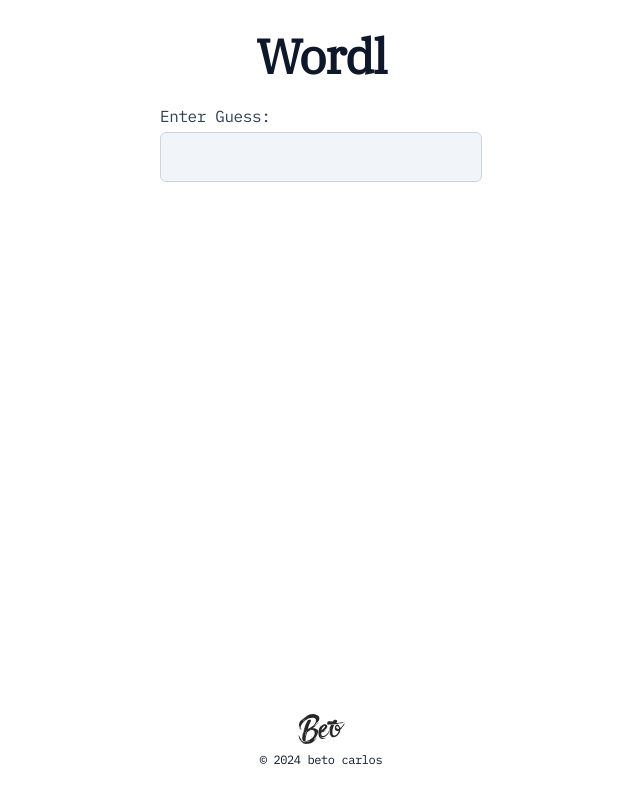
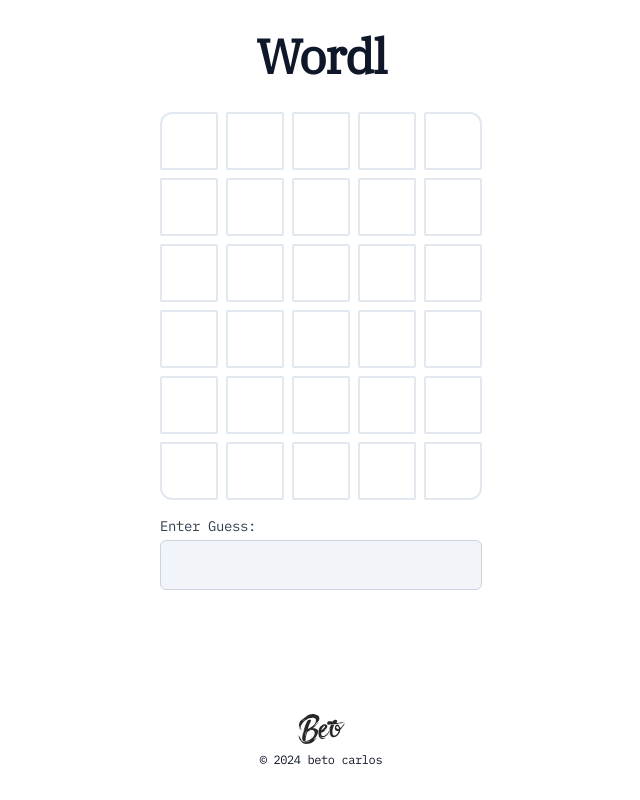
Before and after one commit to MarioC3/wordl, a React (Vite) app: page / in a window 1280 px wide. Shown: the whole page, without its empty margins (319-959 px from the left). Built offline with nearby package versions, Linux system fonts and the light colour scheme.

Commit message:
Adds Grid and puts the letters on the correct slot.

```diff
--- a/package.json
+++ b/package.json
@@ -12,12 +12,14 @@
 	"dependencies": {
 		"@fontsource/ibm-plex-mono": "^5.1.0",
 		"@fontsource/ibm-plex-serif": "^5.1.0",
+		"lodash-es": "^4.17.21",
 		"react": "^18.3.1",
 		"react-dom": "^18.3.1"
 	},
 	"devDependencies": {
 		"@eslint/js": "^9.11.1",
 		"@tailwindcss/forms": "^0.5.9",
+		"@types/lodash-es": "^4.17.12",
 		"@types/react": "^18.3.10",
 		"@types/react-dom": "^18.3.0",
 		"@vitejs/plugin-react": "^4.3.2",
--- a/src/App.tsx
+++ b/src/App.tsx
@@ -4,7 +4,7 @@ import { Footer } from './components/Footer'
 
 function App() {
 	return (
-		<div className="mx-auto flex h-full max-w-[400px] flex-col items-center gap-6 p-8 tracking-tight text-slate-900">
+		<div className="mx-auto flex h-full max-w-[400px] flex-col items-center gap-8 p-8 tracking-tight text-slate-900">
 			<Header />
 			<main className="flex-1">
 				<Game />
--- a/src/components/game/Game.tsx
+++ b/src/components/game/Game.tsx
@@ -1,9 +1,19 @@
+import { useState } from 'react'
+import { Guess } from '../../schema'
 import { GuessInput } from './GuessInput'
+import { GuessGrid } from './GuessGrid'
 
 export const Game = () => {
+	const [guesses, setGuesses] = useState<Guess[]>([])
+
+	const handleSubmitGuess = (newGuess: Guess) => {
+		const nextGuesses = [...guesses, newGuess]
+		setGuesses(nextGuesses)
+	}
 	return (
-		<div>
-			<GuessInput />
+		<div className="space-y-4">
+			<GuessGrid guesses={guesses} />
+			<GuessInput handleSubmitGuess={handleSubmitGuess} />
 		</div>
 	)
 }
--- /dev/null
+++ b/src/components/game/GuessGrid.tsx
@@ -0,0 +1,31 @@
+import { range } from 'lodash-es'
+import { Guess } from '../../schema'
+import { NUM_OF_GUESSES_ALLOWED } from '../../constants'
+
+interface Props {
+	guesses: Guess[]
+}
+
+export const GuessGrid = ({ guesses }: Props) => {
+	const gridGuesses = guesses.map((guess) => guess.word.split(''))
+
+	return (
+		<div className="space-y-2">
+			{range(NUM_OF_GUESSES_ALLOWED).map((row) => (
+				<div
+					key={row}
+					className="group grid grid-cols-5 gap-2"
+				>
+					{range(5).map((col) => (
+						<span
+							key={col}
+							className="flex aspect-square items-center justify-center rounded-sm border-2 border-slate-200 text-lg font-bold group-first:first:rounded-tl-xl group-first:last:rounded-tr-xl group-last:first:rounded-bl-xl group-last:last:rounded-br-xl"
+						>
+							{gridGuesses[row] ? gridGuesses[row][col] : ''}
+						</span>
+					))}
+				</div>
+			))}
+		</div>
+	)
+}
--- a/src/components/game/GuessInput.tsx
+++ b/src/components/game/GuessInput.tsx
@@ -1,11 +1,17 @@
 import { useEffect, useRef, useState } from 'react'
+import { Guess } from '../../schema'
 
-export const GuessInput = () => {
+interface Props {
+	handleSubmitGuess: (guess: Guess) => void
+}
+
+export const GuessInput = ({ handleSubmitGuess }: Props) => {
 	const guessInputRef = useRef<HTMLInputElement>(null)
 	const [guess, setGuess] = useState('')
 
 	const handleSubmit = () => {
-		console.log({ guess })
+		const newGuess = { id: crypto.randomUUID(), word: guess }
+		handleSubmitGuess(newGuess)
 		setGuess('')
 	}
 
@@ -20,6 +26,7 @@ export const GuessInput = () => {
 			window.removeEventListener('focus', focusInput)
 		}
 	}, [])
+
 	return (
 		<form
 			onSubmit={(e) => {
@@ -31,7 +38,7 @@ export const GuessInput = () => {
 				htmlFor="guess-input"
 				className="flex flex-col gap-1"
 			>
-				<span className="text-slate-700">Enter Guess:</span>
+				<span className="text-sm text-slate-700">Enter Guess:</span>
 				<input
 					required
 					minLength={5}
--- /dev/null
+++ b/src/constants.ts
@@ -0,0 +1 @@
+export const NUM_OF_GUESSES_ALLOWED = 6
--- /dev/null
+++ b/src/schema.ts
@@ -0,0 +1,4 @@
+export interface Guess {
+	id: string
+	word: string
+}
```
Also changed, not shown: 1 other file (tests, documents, lock files or other folders).
